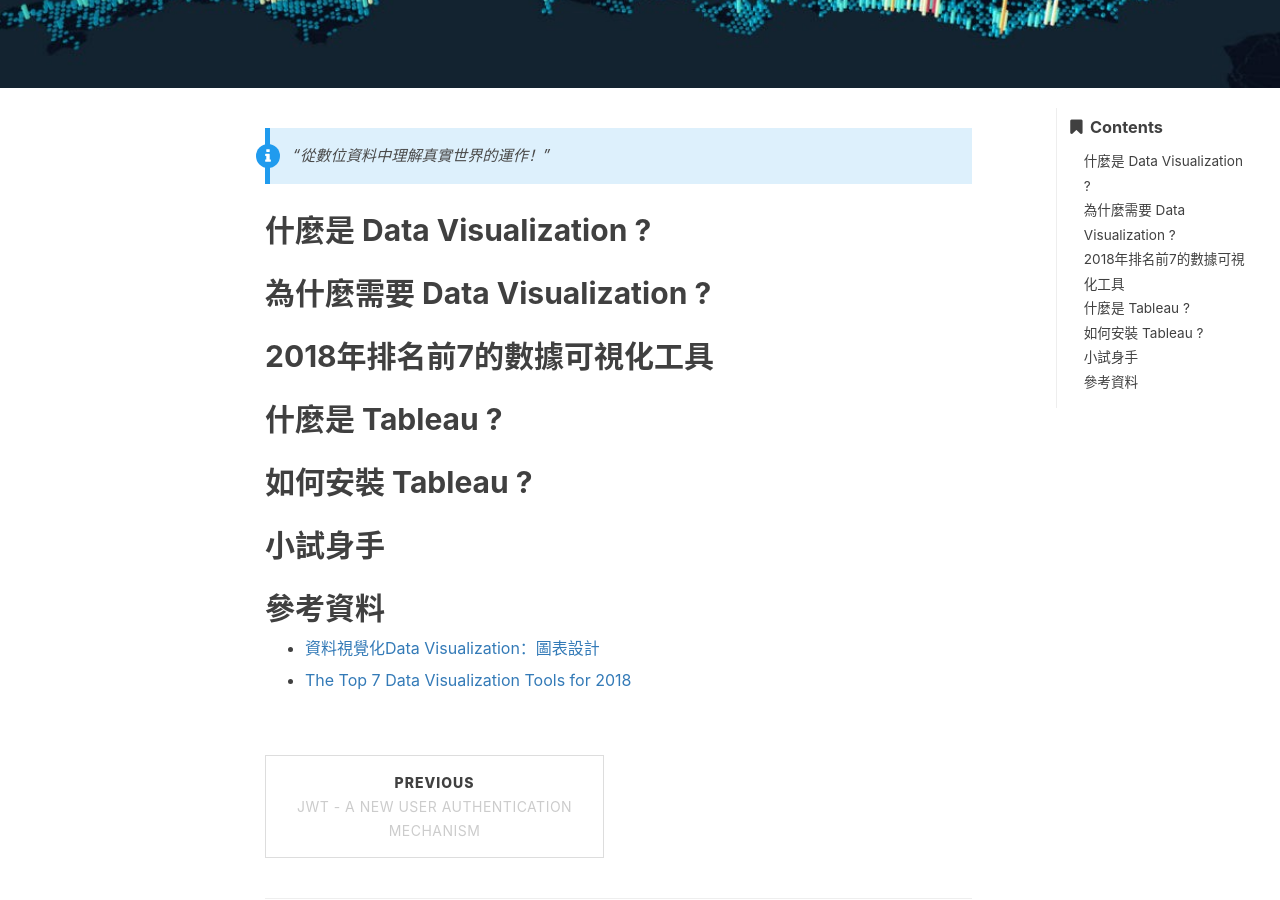
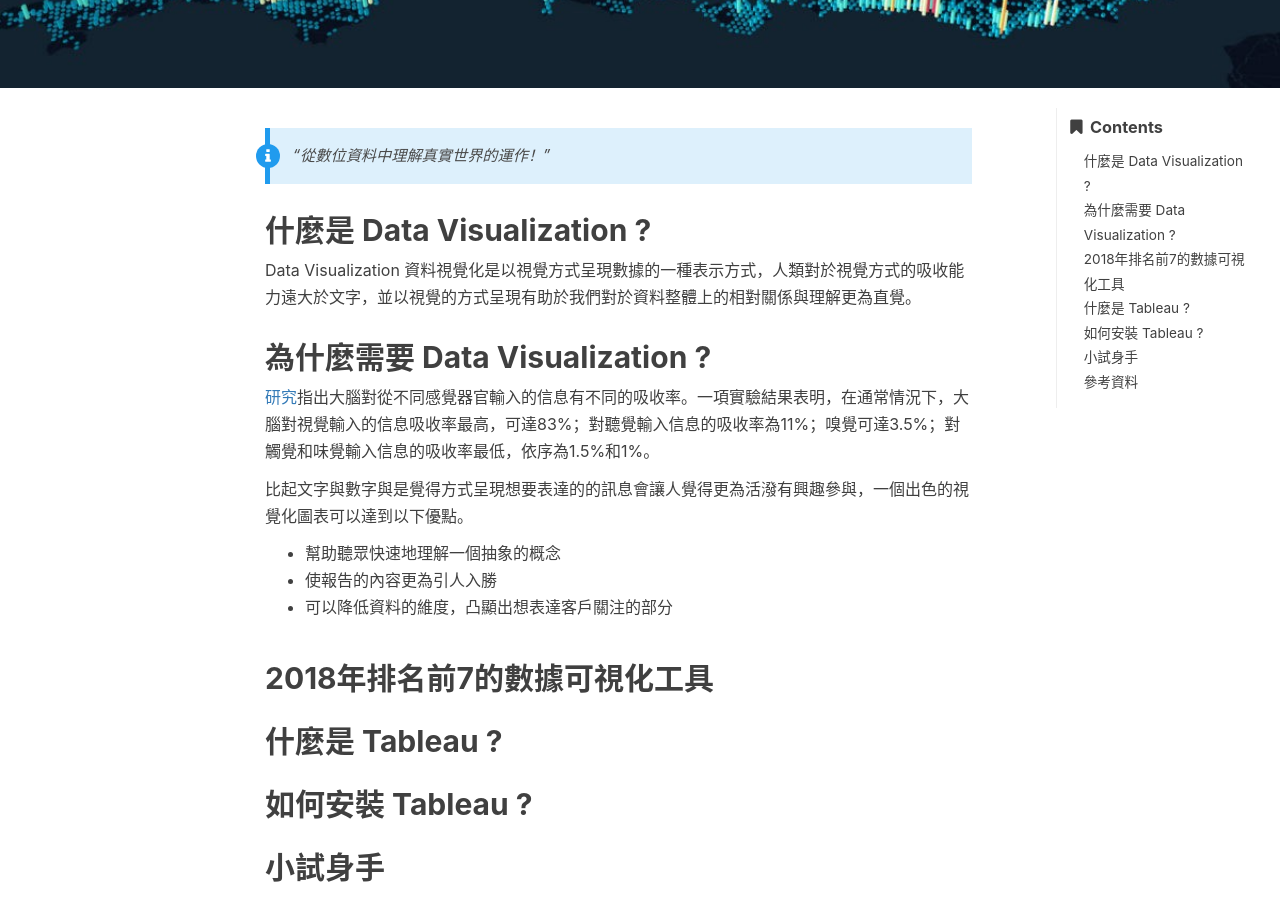
Before and after one commit to NeroCube/nerocube.github.io, a Jekyll site: the page built from _posts/2018-08-11-hello-world-tableau.md, in a window 1280 px wide and 900 px high, scrolled down 477 px. Built offline with Jekyll 4.4.1, drawn with Linux system fonts in a browser that asks for light colours; nearby versions of some CDN libraries; comment, search, counter and statistics services are not loaded.

Commit message:
add paragraph 1.什麼是 Data Visualization ? 2.為什麼需要 Data Visualization ?

```diff
--- a/_posts/2018-08-11-hello-world-tableau.md
+++ b/_posts/2018-08-11-hello-world-tableau.md
@@ -19,8 +19,19 @@
 ## 什麼是 Data Visualization ?
 {:toc}
 
+Data Visualization 資料視覺化是以視覺方式呈現數據的一種表示方式，人類對於視覺方式的吸收能力遠大於文字，並以視覺的方式呈現有助於我們對於資料整體上的相對關係與理解更為直覺。
+
 ## 為什麼需要 Data Visualization ?
 {:toc}
+
+[研究](http://www.epochtimes.com/b5/14/3/11/n4103733.htm)指出大腦對從不同感覺器官輸入的信息有不同的吸收率。一項實驗結果表明，在通常情況下，大腦對視覺輸入的信息吸收率最高，可達83%；對聽覺輸入信息的吸收率為11%；嗅覺可達3.5%；對觸覺和味覺輸入信息的吸收率最低，依序為1.5%和1%。
+
+比起文字與數字與是覺得方式呈現想要表達的的訊息會讓人覺得更為活潑有興趣參與，一個出色的視覺化圖表可以達到以下優點。
+
+* 幫助聽眾快速地理解一個抽象的概念
+* 使報告的內容更為引人入勝
+* 可以降低資料的維度，凸顯出想表達客戶關注的部分
+
 
 ## 2018年排名前7的數據可視化工具
 {:toc}
```
